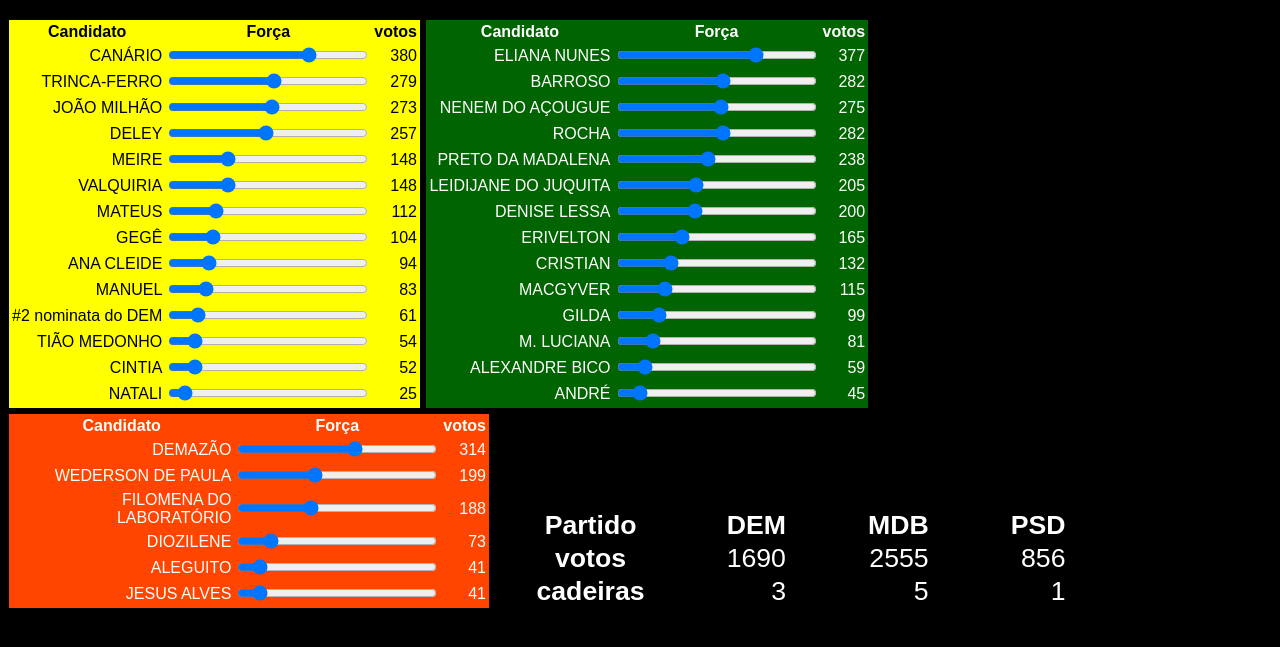
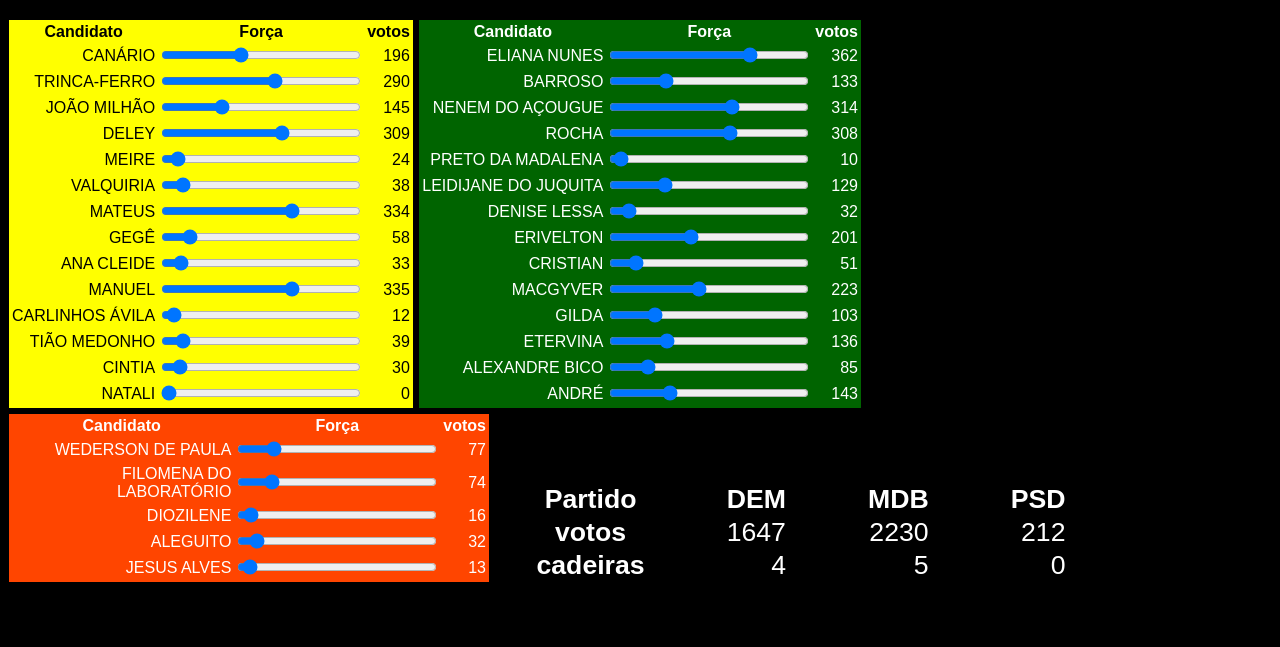
Before and after one commit to kingwederson/sim2020, a plain HTML site: page index.html in a window 1280 px wide. Shown: the part 61-708 px from the top of the page. Drawn offline with Linux system fonts and the light colour scheme.

Commit message:
Add files via upload

```diff
--- a/calculador.js
+++ b/calculador.js
@@ -1,4 +1,4 @@
-var candidatos = 34
+var candidatos = 33
 function ajustador(){
     var numcad = 9
     var pacotes = []
@@ -11,7 +11,7 @@ function ajustador(){
     }
     var votos = []
     for(var i = 0; i<candidatos;i++){
-        votos.push(parseInt(5500*(Number(pacotes[i])/Number(somapac))))
+        votos.push(parseInt(4290*(Number(pacotes[i])/Number(somapac))))
         window.document.getElementsByClassName('mostrador')[i].innerText = votos[i]
     }
     var votosDEM = 0
--- a/index.html
+++ b/index.html
@@ -18,72 +18,72 @@
             </tr>
             <tr>
                 <td>CANÁRIO</td>
-                <td><input id="ranDEM101" type="range" class="votador" onchange="ajustador()" value="363" step="0.5" min="0" max="502"></td>
+                <td><input id="ranDEM101" type="range" class="votador" onchange="ajustador()" value="196" step="0.5" min="0" max="502"></td>
                 <td class="mostrador"></td>
             </tr>
             <tr>
                 <td>TRINCA-FERRO</td>
-                <td><input id="ranDEM102" type="range" class="votador" onchange="ajustador()" value="267" step="0.5" min="0" max="502"></td>
+                <td><input id="ranDEM102" type="range" class="votador" onchange="ajustador()" value="290" step="0.5" min="0" max="502"></td>
                 <td class="mostrador"></td>
             </tr>
             <tr>
                 <td>JOÃO MILHÃO</td>
-                <td><input id="ranDEM103" type="range" class="votador" onchange="ajustador()" value="261" step="0.5" min="0" max="502"></td>
+                <td><input id="ranDEM103" type="range" class="votador" onchange="ajustador()" value="145" step="0.5" min="0" max="502"></td>
                 <td class="mostrador"></td>
             </tr>
             <tr>
                 <td>DELEY</td>
-                <td><input id="ranDEM107" type="range" class="votador" onchange="ajustador()" value="246" step="0.5" min="0" max="502"></td>
+                <td><input id="ranDEM107" type="range" class="votador" onchange="ajustador()" value="309" step="0.5" min="0" max="502"></td>
                 <td class="mostrador"></td>
             </tr>
             <tr>
                 <td>MEIRE</td>
-                <td><input id="ranDEM105" type="range" class="votador" onchange="ajustador()" value="142" step="0.5" min="0" max="502"></td>
+                <td><input id="ranDEM105" type="range" class="votador" onchange="ajustador()" value="24" step="0.5" min="0" max="502"></td>
                 <td class="mostrador"></td>
             </tr>
             <tr>
                 <td>VALQUIRIA</td>
-                <td><input id="ranDEM106" type="range" class="votador" onchange="ajustador()" value="142" step="0.5" min="0" max="502"></td>
+                <td><input id="ranDEM106" type="range" class="votador" onchange="ajustador()" value="38" step="0.5" min="0" max="502"></td>
                 <td class="mostrador"></td>
             </tr>
             <tr>
                 <td>MATEUS</td>
-                <td><input id="ranDEM108" type="range" class="votador" onchange="ajustador()" value="107" step="0.5" min="0" max="502"></td>
+                <td><input id="ranDEM108" type="range" class="votador" onchange="ajustador()" value="334" step="0.5" min="0" max="502"></td>
                 <td class="mostrador"></td>
             </tr>
             <tr>
                 <td>GEGÊ</td>
-                <td><input id="ranDEM109" type="range" class="votador" onchange="ajustador()" value="100" step="0.5" min="0" max="502"></td>
+                <td><input id="ranDEM109" type="range" class="votador" onchange="ajustador()" value="58" step="0.5" min="0" max="502"></td>
                 <td class="mostrador"></td>
             </tr>
             <tr>
                 <td>ANA CLEIDE</td>
-                <td><input id="ranDEM110" type="range" class="votador" onchange="ajustador()" value="90" step="0.5" min="0" max="502"></td>
+                <td><input id="ranDEM110" type="range" class="votador" onchange="ajustador()" value="33" step="0.5" min="0" max="502"></td>
                 <td class="mostrador"></td>
             </tr>
             <tr>
                 <td>MANUEL</td>
-                <td><input id="ranDEM111" type="range" class="votador" onchange="ajustador()" value="80" step="0.5" min="0" max="502"></td>
+                <td><input id="ranDEM111" type="range" class="votador" onchange="ajustador()" value="335" step="0.5" min="0" max="502"></td>
                 <td class="mostrador"></td>
             </tr>
             <tr>
-                <td>#2 nominata do DEM</td>
-                <td><input id="ranDEM112" type="range" class="votador" onchange="ajustador()" value="59" step="0.5" min="0" max="502"></td>
+                <td>CARLINHOS ÁVILA</td>
+                <td><input id="ranDEM112" type="range" class="votador" onchange="ajustador()" value="12" step="0.5" min="0" max="502"></td>
                 <td class="mostrador"></td>
             </tr>
             <tr>
                 <td>TIÃO MEDONHO</td>
-                <td><input id="ranDEM113" type="range" class="votador" onchange="ajustador()" value="52" step="0.5" min="0" max="502"></td>
+                <td><input id="ranDEM113" type="range" class="votador" onchange="ajustador()" value="39" step="0.5" min="0" max="502"></td>
                 <td class="mostrador"></td>
             </tr>
             <tr>
                 <td>CINTIA</td>
-                <td><input id="ranDEM104" type="range" class="votador" onchange="ajustador()" value="50" step="0.5" min="0" max="502"></td>
+                <td><input id="ranDEM104" type="range" class="votador" onchange="ajustador()" value="30" step="0.5" min="0" max="502"></td>
                 <td class="mostrador"></td>
             </tr>
             <tr>
                 <td>NATALI</td>
-                <td><input id="ranDEM114" type="range" class="votador" onchange="ajustador()" value="24" step="0.5" min="0" max="502"></td>
+                <td><input id="ranDEM114" type="range" class="votador" onchange="ajustador()" value="0" step="0.5" min="0" max="502"></td>
                 <td class="mostrador"></td>
             </tr>
         </table>
@@ -97,72 +97,72 @@
             </tr>
             <tr>
                 <td>ELIANA NUNES</td>
-                <td><input id="ranMDB103" type="range" class="votador" onchange="ajustador()" value="360" step="0.5" min="0" max="502"></td>
+                <td><input id="ranMDB103" type="range" class="votador" onchange="ajustador()" value="362" step="0.5" min="0" max="502"></td>
                 <td class="mostrador"></td>
             </tr>
             <tr>
                 <td>BARROSO</td>
-                <td><input id="ranMDB101" type="range" class="votador" onchange="ajustador()" value="270" step="0.5" min="0" max="502"></td>
+                <td><input id="ranMDB101" type="range" class="votador" onchange="ajustador()" value="133" step="0.5" min="0" max="502"></td>
                 <td class="mostrador"></td>
             </tr>
             <tr>
                 <td>NENEM DO AÇOUGUE</td>
-                <td><input id="ranMDB110" type="range" class="votador" onchange="ajustador()" value="263" step="0.5" min="0" max="502"></td>
+                <td><input id="ranMDB110" type="range" class="votador" onchange="ajustador()" value="314" step="0.5" min="0" max="502"></td>
                 <td class="mostrador"></td>
             </tr>
             <tr>
                 <td>ROCHA</td>
-                <td><input id="ranMDB102" type="range" class="votador" onchange="ajustador()" value="270" step="0.5" min="0" max="502"></td>
+                <td><input id="ranMDB102" type="range" class="votador" onchange="ajustador()" value="308" step="0.5" min="0" max="502"></td>
                 <td class="mostrador"></td>
             </tr>
             <tr>
                 <td>PRETO DA MADALENA</td>
-                <td><input id="ranMDB107" type="range" class="votador" onchange="ajustador()" value="228" step="0.5" min="0" max="502"></td>
+                <td><input id="ranMDB107" type="range" class="votador" onchange="ajustador()" value="10" step="0.5" min="0" max="502"></td>
                 <td class="mostrador"></td>
             </tr>
             <tr>
                 <td>LEIDIJANE DO JUQUITA</td>
-                <td><input id="ranMDB105" type="range" class="votador" onchange="ajustador()" value="196" step="0.5" min="0" max="502"></td>
+                <td><input id="ranMDB105" type="range" class="votador" onchange="ajustador()" value="129" step="0.5" min="0" max="502"></td>
                 <td class="mostrador"></td>
             </tr>
             <tr>
                 <td>DENISE LESSA</td>
-                <td><input id="ranMDB104" type="range" class="votador" onchange="ajustador()" value="191" step="0.5" min="0" max="502"></td>
+                <td><input id="ranMDB104" type="range" class="votador" onchange="ajustador()" value="32" step="0.5" min="0" max="502"></td>
                 <td class="mostrador"></td>
             </tr>
             <tr>
                 <td>ERIVELTON</td>
-                <td><input id="ranMDB106" type="range" class="votador" onchange="ajustador()" value="158" step="0.5" min="0" max="502"></td>
+                <td><input id="ranMDB106" type="range" class="votador" onchange="ajustador()" value="201" step="0.5" min="0" max="502"></td>
                 <td class="mostrador"></td>
             </tr>
             <tr>
                 <td>CRISTIAN</td>
-                <td><input id="ranMDB113" type="range" class="votador" onchange="ajustador()" value="126" step="0.5" min="0" max="502"></td>
+                <td><input id="ranMDB113" type="range" class="votador" onchange="ajustador()" value="51" step="0.5" min="0" max="502"></td>
                 <td class="mostrador"></td>
             </tr>
             <tr>
                 <td>MACGYVER</td>
-                <td><input id="ranMDB111" type="range" class="votador" onchange="ajustador()" value="110" step="0.5" min="0" max="502"></td>
+                <td><input id="ranMDB111" type="range" class="votador" onchange="ajustador()" value="223" step="0.5" min="0" max="502"></td>
                 <td class="mostrador"></td>
             </tr>
             <tr>
                 <td>GILDA</td>
-                <td><input id="ranMDB108" type="range" class="votador" onchange="ajustador()" value="95" step="0.5" min="0" max="502"></td>
+                <td><input id="ranMDB108" type="range" class="votador" onchange="ajustador()" value="103" step="0.5" min="0" max="502"></td>
                 <td class="mostrador"></td>
             </tr>
             <tr>
-                <td>M. LUCIANA</td>
-                <td><input id="ranMDB109" type="range" class="votador" onchange="ajustador()" value="78" step="0.5" min="0" max="502"></td>
+                <td>ETERVINA</td>
+                <td><input id="ranMDB109" type="range" class="votador" onchange="ajustador()" value="136" step="0.5" min="0" max="502"></td>
                 <td class="mostrador"></td>
             </tr>
             <tr>
                 <td>ALEXANDRE BICO</td>
-                <td><input id="ranMDB114" type="range" class="votador" onchange="ajustador()" value="57" step="0.5" min="0" max="502"></td>
+                <td><input id="ranMDB114" type="range" class="votador" onchange="ajustador()" value="85" step="0.5" min="0" max="502"></td>
                 <td class="mostrador"></td>
             </tr>
             <tr>
                 <td>ANDRÉ</td>
-                <td><input id="ranMDB112" type="range" class="votador" onchange="ajustador()" value="43" step="0.5" min="0" max="502"></td>
+                <td><input id="ranMDB112" type="range" class="votador" onchange="ajustador()" value="143" step="0.5" min="0" max="502"></td>
                 <td class="mostrador"></td>
             </tr>
         </table>
@@ -175,33 +175,28 @@
                 <th>votos</th>
             </tr>
             <tr>
-                <td>DEMAZÃO</td>
-                <td><input id="ranPSD101" type="range" class="votador" onchange="ajustador()" value="300" step="0.5" min="0" max="502"></td>
-                <td class="mostrador"></td>
-            </tr>
-            <tr>
                 <td>WEDERSON DE PAULA</td>
-                <td><input id="ranPSD101" type="range" class="votador" onchange="ajustador()" value="190" step="0.5" min="0" max="502"></td>
+                <td><input id="ranPSD101" type="range" class="votador" onchange="ajustador()" value="77" step="0.5" min="0" max="502"></td>
                 <td class="mostrador"></td>
             </tr>
             <tr>
                 <td>FILOMENA DO LABORATÓRIO</td>
-                <td><input id="ranPSD102" type="range" class="votador" onchange="ajustador()" value="180" step="0.5" min="0" max="502"></td>
+                <td><input id="ranPSD102" type="range" class="votador" onchange="ajustador()" value="74" step="0.5" min="0" max="502"></td>
                 <td class="mostrador"></td>
             </tr>
             <tr>
                 <td>DIOZILENE</td>
-                <td><input id="ranPSD104" type="range" class="votador" onchange="ajustador()" value="70" step="0.5" min="0" max="502"></td>
+                <td><input id="ranPSD104" type="range" class="votador" onchange="ajustador()" value="16" step="0.5" min="0" max="502"></td>
                 <td class="mostrador"></td>
             </tr>
             <tr>
                 <td>ALEGUITO</td>
-                <td><input id="ranPSD103" type="range" class="votador" onchange="ajustador()" value="40" step="0.5" min="0" max="502"></td>
+                <td><input id="ranPSD103" type="range" class="votador" onchange="ajustador()" value="32" step="0.5" min="0" max="502"></td>
                 <td class="mostrador"></td>
             </tr>
             <tr>
                 <td>JESUS ALVES</td>
-                <td><input id="ranPSD105" type="range" class="votador" onchange="ajustador()" value="40" step="0.5" min="0" max="502"></td>
+                <td><input id="ranPSD105" type="range" class="votador" onchange="ajustador()" value="13" step="0.5" min="0" max="502"></td>
                 <td class="mostrador"></td>
             </tr>
         </table>
```
